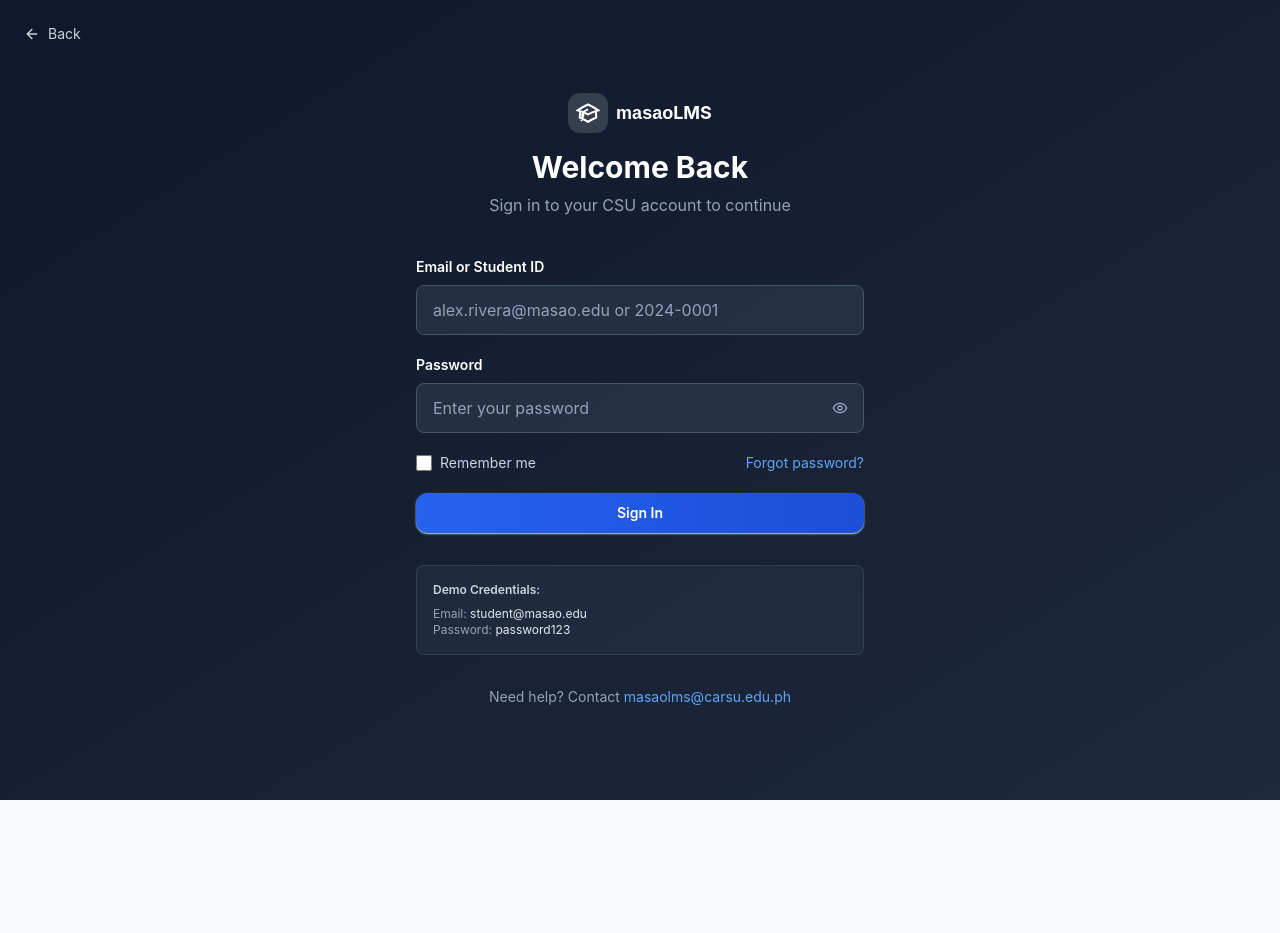
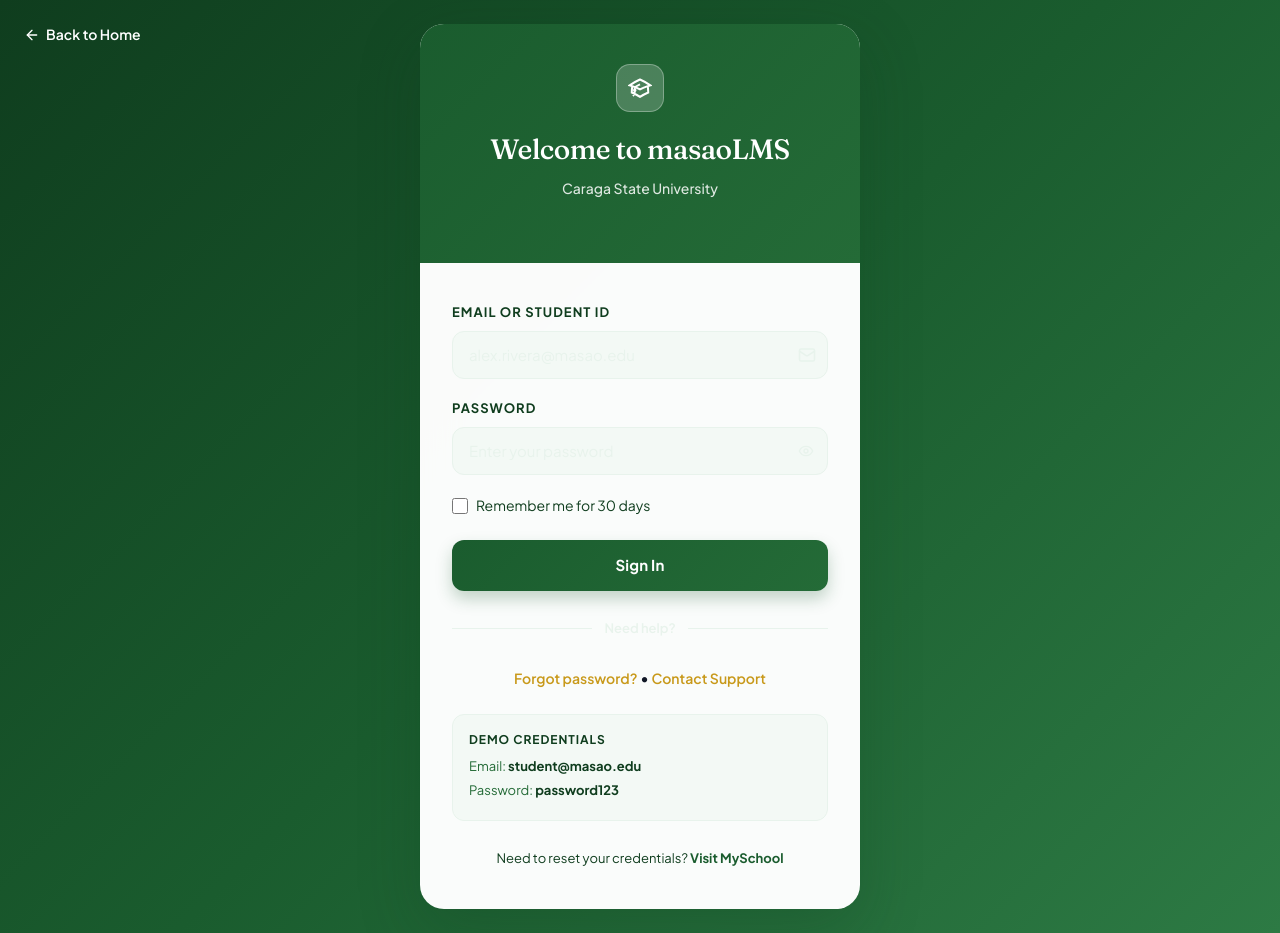
Before and after one commit to Ronelmelendrez/Redesign_MasaoLMS, a React (Vite) app: page /login in a window 1280 px wide. Before the commit the page ends 800 px from the top, so only its background shows below. Built offline with nearby package versions, Linux system fonts and the light colour scheme.

Commit message:
refactor: completely redesigned the login page to match the landing page's modern design. Here's what changed

```diff
--- a/src/features/auth/pages/loginPage.tsx
+++ b/src/features/auth/pages/loginPage.tsx
@@ -1,7 +1,6 @@
 import React, { useState } from 'react';
 import { useNavigate } from 'react-router-dom';
-import { Eye, EyeOff, ArrowLeft } from 'lucide-react';
-import { Button } from '@components/ui/button';
+import { Eye, EyeOff, ArrowLeft, Mail, Lock } from 'lucide-react';
 
 export const Login: React.FC = () => {
   const navigate = useNavigate();
@@ -10,6 +9,7 @@
   const [showPassword, setShowPassword] = useState(false);
   const [loading, setLoading] = useState(false);
   const [error, setError] = useState('');
+  const [rememberMe, setRememberMe] = useState(false);
 
   const handleLogin = async (e: React.FormEvent) => {
     e.preventDefault();
@@ -20,7 +20,6 @@
     await new Promise(resolve => setTimeout(resolve, 800));
 
     if (email && password) {
-      // Store authentication
       localStorage.setItem('isLoggedIn', 'true');
       localStorage.setItem('userEmail', email);
       navigate('/dashboard');
@@ -31,113 +30,199 @@
   };
 
   return (
-    <div className="min-h-screen bg-gradient-to-br from-slate-900 to-slate-800 flex flex-col justify-center items-center p-6">
-      {/* Back to landing */}
+    <div className="min-h-screen" style={{ fontFamily: "'Plus Jakarta Sans', 'DM Sans', sans-serif" }}>
+      <style>{`
+        @import url('https://fonts.googleapis.com/css2?family=Plus+Jakarta+Sans:wght@300;400;500;600;700;800&family=Fraunces:ital,opsz,wght@0,9..144,300;0,9..144,500;0,9..144,700;1,9..144,300;1,9..144,500&display=swap');
+        :root {
+          --csu-green: #1a5c2e;
+          --csu-green-dark: #0f3d1e;
+          --csu-green-mid: #246b37;
+          --csu-green-light: #e8f3ec;
+          --csu-green-xlight: #f3f9f5;
+          --csu-gold: #c8991a;
+          --csu-gold-light: #fdf6e3;
+          --csu-cream: #fafaf7;
+        }
+        * { box-sizing: border-box; margin: 0; padding: 0; }
+        .font-display { font-family: 'Fraunces', Georgia, serif; }
+        .font-sans { font-family: 'Plus Jakarta Sans', sans-serif; }
+
+        body { background: linear-gradient(135deg, var(--csu-green-dark) 0%, var(--csu-green) 50%, #2d7a44 100%); }
+        .login-container { min-height: 100vh; display: flex; align-items: center; justify-content: center; padding: 24px; }
+        .login-card { background: rgba(255,255,255,0.98); backdrop-filter: blur(20px); border-radius: 24px; box-shadow: 0 20px 60px rgba(15,61,30,0.25); max-width: 440px; width: 100%; overflow: hidden; }
+        .login-header { background: linear-gradient(135deg, var(--csu-green) 0%, var(--csu-green-mid) 100%); color: white; padding: 40px 32px; text-align: center; }
+        .login-body { padding: 40px 32px; }
+        .logo-section { margin-bottom: 24px; }
+        .logo-icon { width: 48px; height: 48px; border-radius: 14px; background: rgba(255,255,255,0.2); border: 1px solid rgba(255,255,255,0.3); display: flex; align-items: center; justify-content: center; margin: 0 auto 16px; }
+        .logo-icon svg { width: 24px; height: 24px; color: white; }
+        .header-title { font-family: 'Fraunces', serif; font-size: 28px; font-weight: 500; margin-bottom: 8px; letter-spacing: -0.02em; }
+        .header-subtitle { font-size: 14px; color: rgba(255,255,255,0.85); font-weight: 500; }
+
+        .form-group { margin-bottom: 20px; }
+        .form-label { display: block; font-size: 13px; font-weight: 700; color: var(--csu-green-dark); text-transform: uppercase; letter-spacing: 0.08em; margin-bottom: 8px; }
+        .form-input-wrapper { position: relative; }
+        .form-input { width: 100%; padding: 12px 16px; background: var(--csu-green-xlight); border: 1.5px solid var(--csu-green-light); border-radius: 12px; font-size: 15px; color: var(--csu-green-dark); font-weight: 500; transition: all 0.2s; font-family: 'Plus Jakarta Sans', sans-serif; }
+        .form-input::placeholder { color: var(--csu-green-light); font-weight: 400; }
+        .form-input:focus { outline: none; background: white; border-color: var(--csu-gold); box-shadow: 0 0 0 3px rgba(200,153,26,0.1); }
+        .form-input-icon { position: absolute; right: 12px; top: 50%; transform: translateY(-50%); color: var(--csu-green-light); cursor: pointer; transition: color 0.2s; width: 18px; height: 18px; }
+        .form-input-icon:hover { color: var(--csu-green); }
+
+        .form-checkbox { display: flex; align-items: center; gap: 8px; font-size: 14px; color: var(--csu-green-dark); margin-bottom: 24px; }
+        .form-checkbox input { width: 16px; height: 16px; border-radius: 4px; border: 1.5px solid var(--csu-green-light); background: white; cursor: pointer; accent-color: var(--csu-green); }
+
+        .form-error { background: rgba(239,68,68,0.1); border: 1px solid rgba(239,68,68,0.3); border-radius: 12px; padding: 12px 16px; color: #dc2626; font-size: 14px; font-weight: 500; margin-bottom: 20px; display: flex; align-items: center; gap: 8px; }
+
+        .btn-login { width: 100%; padding: 14px 24px; background: linear-gradient(135deg, var(--csu-green) 0%, var(--csu-green-mid) 100%); color: white; border: none; border-radius: 12px; font-size: 15px; font-weight: 700; letter-spacing: 0.01em; cursor: pointer; transition: all 0.2s; box-shadow: 0 8px 16px rgba(26,92,46,0.25); font-family: 'Plus Jakarta Sans', sans-serif; }
+        .btn-login:hover:not(:disabled) { transform: translateY(-2px); box-shadow: 0 12px 24px rgba(26,92,46,0.35); }
+        .btn-login:disabled { opacity: 0.6; cursor: not-allowed; }
+
+        .form-divider { display: flex; align-items: center; margin: 28px 0; gap: 12px; }
+        .form-divider::before, .form-divider::after { content: ''; flex: 1; height: 1px; background: var(--csu-green-light); }
+        .form-divider-text { font-size: 13px; color: var(--csu-green-light); font-weight: 600; }
+
+        .forgot-link { text-align: center; margin-top: 20px; }
+        .forgot-link a { color: var(--csu-gold); text-decoration: none; font-size: 14px; font-weight: 600; transition: color 0.2s; }
+        .forgot-link a:hover { color: var(--csu-green-dark); }
+
+        .demo-credentials { background: var(--csu-green-xlight); border: 1.5px solid var(--csu-green-light); border-radius: 12px; padding: 16px; margin-top: 24px; }
+        .demo-label { font-size: 12px; font-weight: 700; color: var(--csu-green-dark); text-transform: uppercase; letter-spacing: 0.08em; margin-bottom: 8px; display: block; }
+        .demo-item { font-size: 13px; color: var(--csu-green-mid); margin-bottom: 4px; }
+        .demo-item strong { color: var(--csu-green-dark); font-weight: 700; }
+
+        .back-link { display: inline-flex; align-items: center; gap: 6px; color: white; text-decoration: none; font-size: 14px; font-weight: 600; margin-bottom: 32px; transition: all 0.2s; }
+        .back-link:hover { gap: 10px; }
+        .back-link svg { width: 16px; height: 16px; }
+
+        .footer-text { text-align: center; margin-top: 28px; font-size: 13px; color: var(--csu-green-dark); }
+        .footer-text a { color: var(--csu-green); text-decoration: none; font-weight: 700; transition: color 0.2s; }
+        .footer-text a:hover { color: var(--csu-gold); }
+      `}</style>
+
+      <div className="login-container">
+        {/* Back button */}
         <button
           onClick={() => navigate('/')}
-        className="absolute top-6 left-6 flex items-center gap-2 text-slate-300 hover:text-white transition-colors"
+          className="back-link"
+          style={{ position: 'absolute', top: 24, left: 24 }}
         >
           <ArrowLeft className="w-4 h-4" />
-        <span className="text-sm">Back</span>
+          Back to Home
         </button>
 
-      <div className="w-full max-w-md">
-        {/* Header */}
-        <div className="text-center mb-10">
-          <div className="flex items-center justify-center gap-2 mb-4">
-            <div
-              className="w-10 h-10 rounded-xl flex items-center justify-center"
-              style={{ background: 'rgba(255,255,255,0.15)' }}
-            >
-              <svg viewBox="0 0 24 24" fill="none" className="w-6 h-6 text-white" stroke="currentColor" strokeWidth="2">
+        {/* Login card */}
+        <div className="login-card">
+          {/* Header section */}
+          <div className="login-header">
+            <div className="logo-section">
+              <div className="logo-icon">
+                <svg viewBox="0 0 24 24" fill="none" stroke="currentColor" strokeWidth="2">
                   <path d="M4.26 10.147a60.436 60.436 0 00-.491 6.347A48.627 48.627 0 0112 20.904a48.627 48.627 0 018.232-4.41 60.46 60.46 0 00-.491-6.347m-15.482 0a50.57 50.57 0 00-2.658-.813A59.905 59.905 0 0112 3.493a59.902 59.902 0 0110.399 5.84c-.896.248-1.783.52-2.658.814m-15.482 0A50.697 50.697 0 0112 13.489a50.702 50.702 0 017.74-3.342M6.75 15a.75.75 0 100-1.5.75.75 0 000 1.5zm0 0v-3.675A55.378 55.378 0 0112 8.443m-7.007 11.55A5.981 5.981 0 006.75 15.75v-1.5" />
                 </svg>
               </div>
-            <div>
-              <span className="text-white font-bold text-lg" style={{ fontFamily: 'Fraunces, sans-serif' }}>masao</span>
-              <span className="text-white font-bold text-lg">LMS</span>
+              <h1 className="header-title">Welcome to masaoLMS</h1>
+              <p className="header-subtitle">Caraga State University</p>
             </div>
           </div>
-          <h1 className="text-3xl font-bold text-white mb-2">Welcome Back</h1>
-          <p className="text-slate-400">Sign in to your CSU account to continue</p>
-        </div>
 
-        {/* Form */}
-        <form onSubmit={handleLogin} className="space-y-5">
+          {/* Body section */}
+          <div className="login-body">
+            <form onSubmit={handleLogin}>
+              {/* Error message */}
               {error && (
-            <div className="bg-red-500/10 border border-red-500/30 rounded-lg p-3 text-red-400 text-sm">
+                <div className="form-error">
+                  <svg className="w-4 h-4" fill="currentColor" viewBox="0 0 20 20">
+                    <path fillRule="evenodd" d="M10 18a8 8 0 100-16 8 8 0 000 16zM8.707 7.293a1 1 0 00-1.414 1.414L8.586 10l-1.293 1.293a1 1 0 101.414 1.414L10 11.414l1.293 1.293a1 1 0 001.414-1.414L11.414 10l1.293-1.293a1 1 0 00-1.414-1.414L10 8.586 8.707 7.293z" clipRule="evenodd" />
+                  </svg>
                   {error}
                 </div>
               )}
 
-          {/* Email */}
-          <div>
-            <label className="block text-sm font-semibold text-white mb-2">Email or Student ID</label>
+              {/* Email field */}
+              <div className="form-group">
+                <label className="form-label">Email or Student ID</label>
+                <div className="form-input-wrapper">
                   <input
                     type="email"
                     value={email}
                     onChange={(e) => setEmail(e.target.value)}
-              placeholder="alex.rivera@masao.edu or 2024-0001"
-              className="w-full px-4 py-3 bg-slate-700/50 border border-slate-600 rounded-lg text-white placeholder-slate-400 focus:outline-none focus:border-blue-500 focus:ring-1 focus:ring-blue-500 transition-all"
+                    placeholder="alex.rivera@masao.edu"
+                    className="form-input"
                   />
+                  <Mail className="form-input-icon" />
+                </div>
               </div>
 
-          {/* Password */}
-          <div>
-            <label className="block text-sm font-semibold text-white mb-2">Password</label>
-            <div className="relative">
+              {/* Password field */}
+              <div className="form-group">
+                <label className="form-label">Password</label>
+                <div className="form-input-wrapper">
                   <input
                     type={showPassword ? 'text' : 'password'}
                     value={password}
                     onChange={(e) => setPassword(e.target.value)}
                     placeholder="Enter your password"
-                className="w-full px-4 py-3 bg-slate-700/50 border border-slate-600 rounded-lg text-white placeholder-slate-400 focus:outline-none focus:border-blue-500 focus:ring-1 focus:ring-blue-500 transition-all"
+                    className="form-input"
                   />
                   <button
                     type="button"
                     onClick={() => setShowPassword(!showPassword)}
-                className="absolute right-4 top-1/2 -translate-y-1/2 text-slate-400 hover:text-slate-300 transition-colors"
+                    className="form-input-icon"
                   >
-                {showPassword ? <EyeOff className="w-4 h-4" /> : <Eye className="w-4 h-4" />}
+                    {showPassword ? (
+                      <EyeOff className="w-4 h-4" />
+                    ) : (
+                      <Eye className="w-4 h-4" />
+                    )}
                   </button>
                 </div>
               </div>
 
-          {/* Remember & Forgot */}
-          <div className="flex items-center justify-between text-sm">
-            <label className="flex items-center gap-2 cursor-pointer">
-              <input type="checkbox" className="w-4 h-4 rounded bg-slate-700 border-slate-600" />
-              <span className="text-slate-300">Remember me</span>
+              {/* Remember me */}
+              <label className="form-checkbox">
+                <input
+                  type="checkbox"
+                  checked={rememberMe}
+                  onChange={(e) => setRememberMe(e.target.checked)}
+                />
+                Remember me for 30 days
               </label>
-            <a href="#" className="text-blue-400 hover:text-blue-300 transition-colors">
-              Forgot password?
-            </a>
+
+              {/* Submit button */}
+              <button
+                type="submit"
+                disabled={loading}
+                className="btn-login"
+              >
+                {loading ? 'Signing in...' : 'Sign In'}
+              </button>
+            </form>
+
+            <div className="form-divider">
+              <span className="form-divider-text">Need help?</span>
             </div>
 
-          {/* Submit */}
-          <Button
-            onClick={(e) => handleLogin(e as any)}
-            disabled={loading}
-            className="w-full py-3 bg-gradient-to-r from-blue-600 to-blue-700 hover:from-blue-700 hover:to-blue-800 text-white font-semibold rounded-lg transition-all disabled:opacity-50"
-          >
-            {loading ? 'Signing in...' : 'Sign In'}
-          </Button>
-        </form>
+            <div className="forgot-link">
+              <a href="#">Forgot password?</a> • <a href="#">Contact Support</a>
+            </div>
 
             {/* Demo credentials */}
-        <div className="mt-8 p-4 bg-slate-700/30 border border-slate-600/50 rounded-lg">
-          <p className="text-xs font-semibold text-slate-300 mb-2">Demo Credentials:</p>
-          <p className="text-xs text-slate-400">Email: <span className="text-slate-200">student@masao.edu</span></p>
-          <p className="text-xs text-slate-400">Password: <span className="text-slate-200">password123</span></p>
+            <div className="demo-credentials">
+              <span className="demo-label">Demo Credentials</span>
+              <div className="demo-item">
+                Email: <strong>student@masao.edu</strong>
+              </div>
+              <div className="demo-item">
+                Password: <strong>password123</strong>
+              </div>
             </div>
 
-        {/* Support */}
-        <p className="text-center text-slate-400 text-sm mt-8">
-          Need help? Contact{' '}
-          <a href="mailto:masaolms@carsu.edu.ph" className="text-blue-400 hover:text-blue-300">
-            masaolms@carsu.edu.ph
-          </a>
-        </p>
+            {/* Footer */}
+            <div className="footer-text">
+              Need to reset your credentials?{' '}
+              <a href="https://myschool.carsu.edu.ph/">Visit MySchool</a>
+            </div>
+          </div>
+        </div>
       </div>
     </div>
   );
```
Lines whose indentation alone changed are shown as unchanged.
